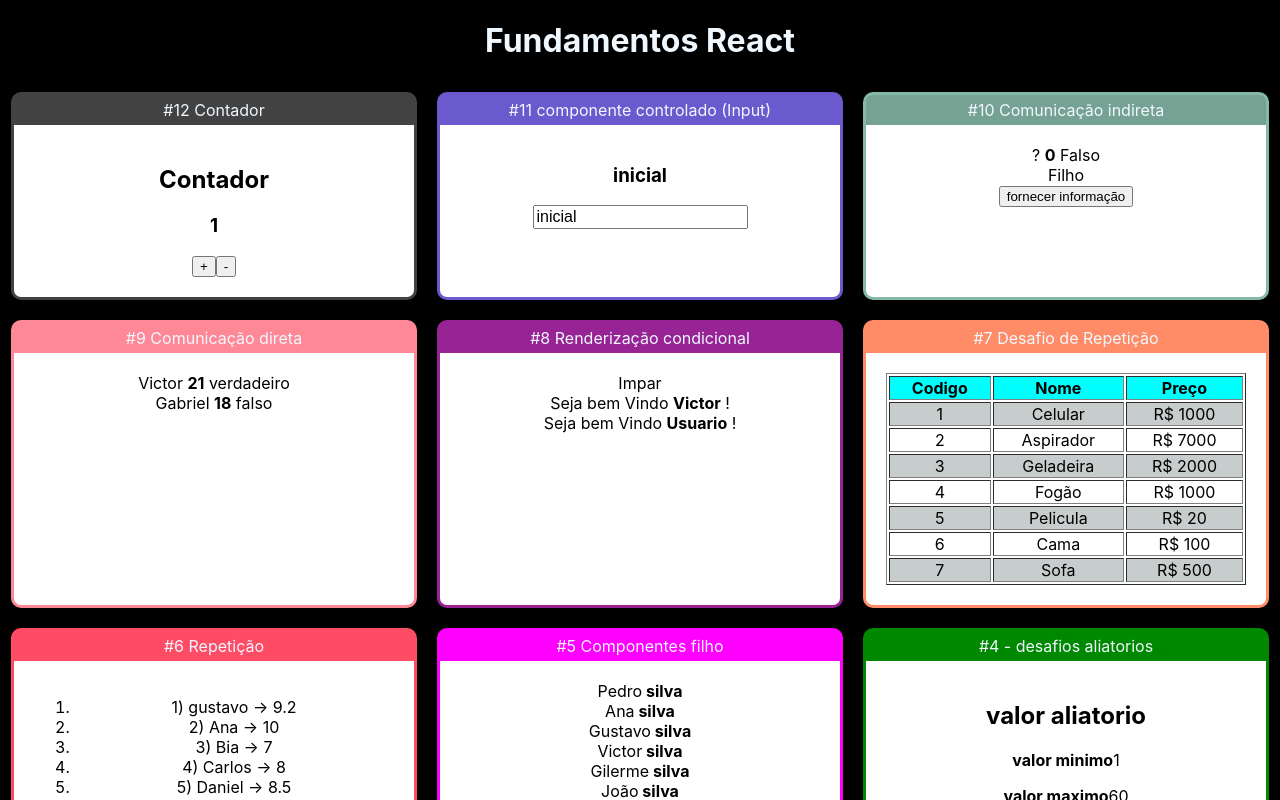
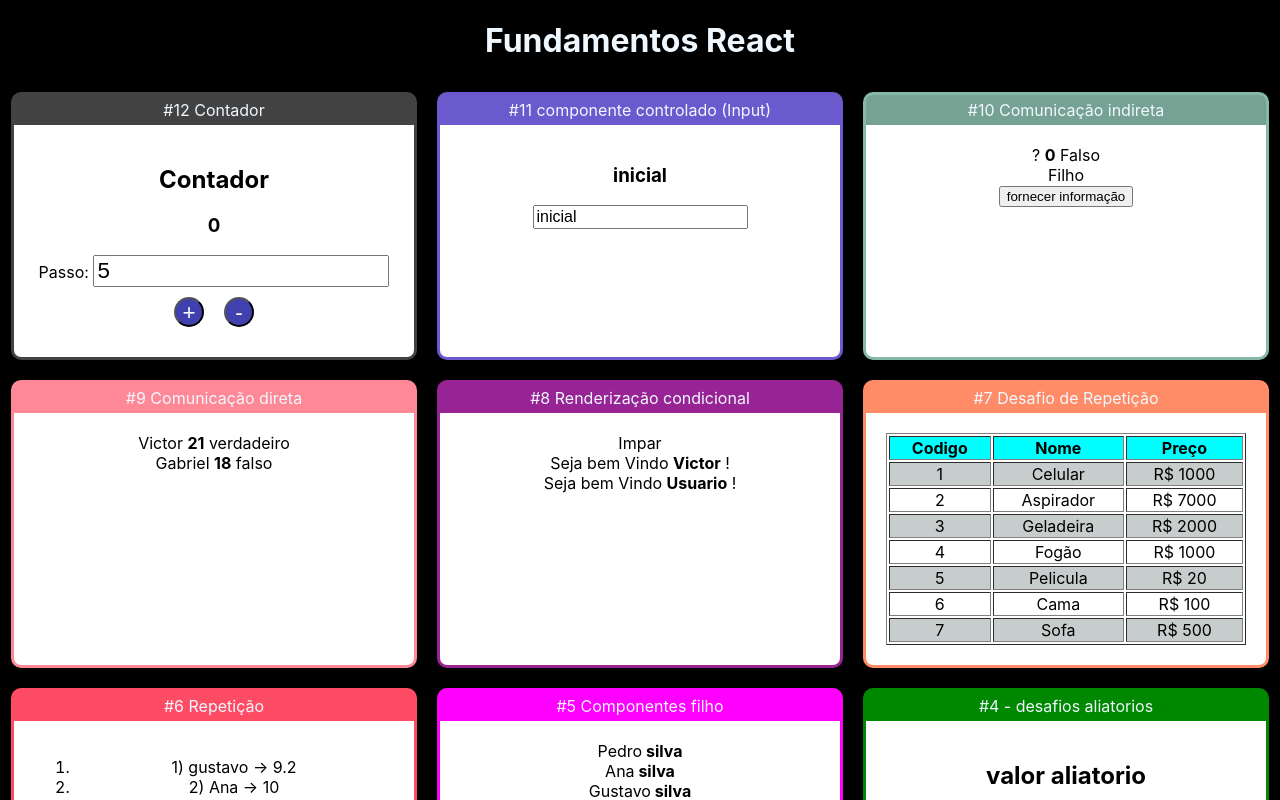
Before and after one commit to victoreduardo21/fundamentos-react, a React (Create React App) app: page / in a window 1280 px wide. Shown: the top 800 px of the page. Built offline with nearby package versions, Linux system fonts and the light colour scheme.

Commit message:
atualização do contador

```diff
--- a/src/App.js
+++ b/src/App.js
@@ -27,7 +27,7 @@ function App() {
 
 
       <Card titulo='#12 Contador' color="#424242">
-          <Contador numeroInicial={1}></Contador>
+          <Contador numeroInicial={0}></Contador>
         </Card>
 
         <Card titulo='#11 componente controlado (Input)' color="#6A5ACD">
--- /dev/null
+++ b/src/components/Contador/contador.css
@@ -0,0 +1,14 @@
+.contador input {
+    font-size: 1.4rem;
+}
+
+.contador button {
+    height: 30px;
+    width: 30px;
+    border-radius: 50%;
+    background-color: #4040af;
+    color: white;
+    margin: 10px;
+    font-size: 1.4rem;
+    text-align: center;
+}
--- a/src/components/Contador/contador.jsx
+++ b/src/components/Contador/contador.jsx
@@ -1,22 +1,31 @@
 import React, { Component } from "react";
+import"./contador.css"
 
 
 class Contador extends Component {
 
     state = {
-        numero: this.props.numeroInicial,
+        numero: this.props.numeroInicial || 0,
+        passo: this.props.passoInicial || 5,
 
     };
 
     inc = () => {
         this.setState({
-            numero: this.state.numero + 1,
+            numero: this.state.numero + this.state.passo,
         })
     }
 
+
     dec = () => {
         this.setState({
-            numero: this.state.numero - 1,
+            numero: this.state.numero - this.state.passo,
+        })
+    }
+
+    setPasso = (evento) => {
+        this.setState({
+            passo: + evento.target.value
         })
     }
 
@@ -24,9 +33,13 @@ class Contador extends Component {
 
     render() {
         return (
-            <div>
+            <div className="contador">
                 <h2>Contador</h2>
                 <h3>{this.state.numero}</h3>
+                <div>
+                    <label htmlFor="passoInput">Passo: </label>
+                    <input id="passoInput" type="number" value={this.state.passo} onChange={this.setPasso} />
+                </div>
                 <button onClick={this.inc}>+</button>
                 <button onClick={this.dec}>-</button>
 
```
